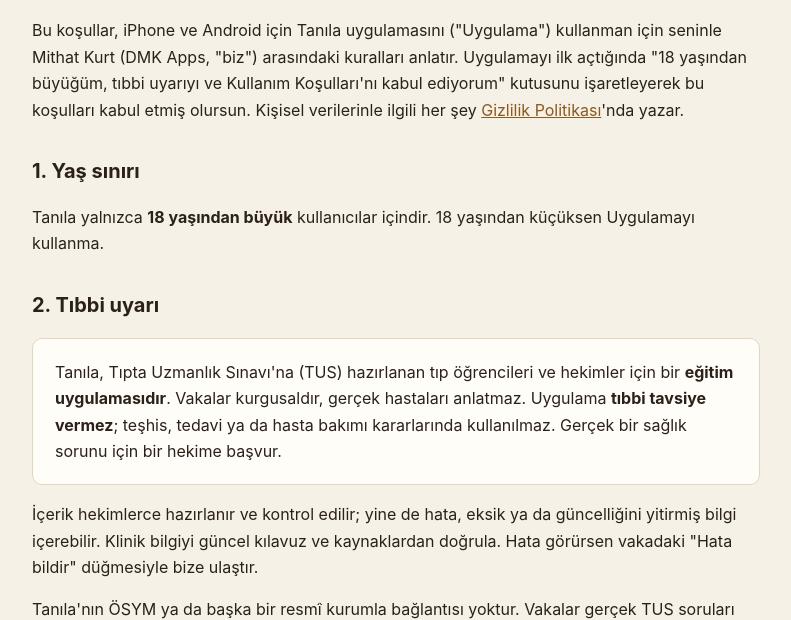
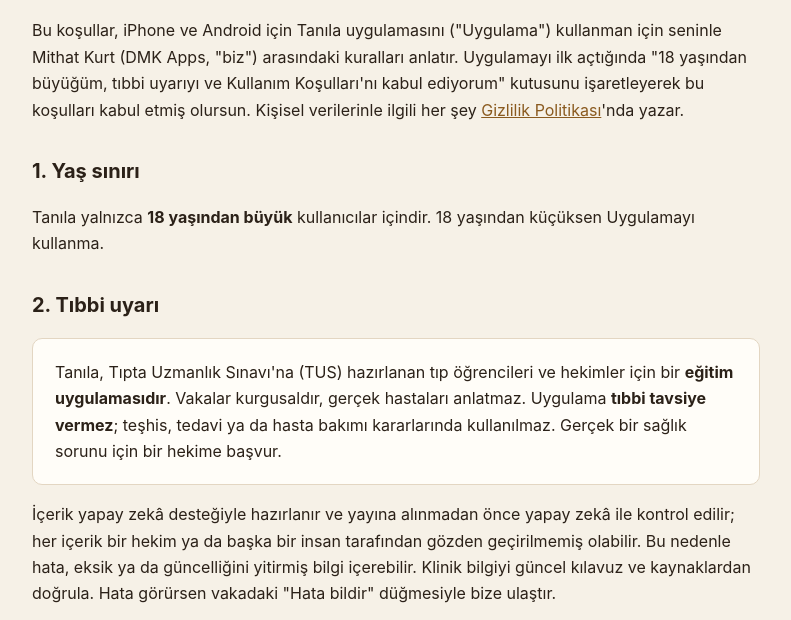
Before and after one commit to dmkbilisim/dmkapps-site, a plain HTML site: page tanila/kosullar/index.html in a window 1280 px wide. Shown: the part 172-792 px from the top of the page, without its empty margins (244-1035 px from the left). Drawn offline with Linux system fonts and the light colour scheme.

Commit message:
Tanıla Kullanım Koşulları: içerik yapay zekâ desteğiyle hazırlanır ve kontrol edilir (hekim kontrolü ifadesi kaldırıldı)
Co-Authored-By: Claude Opus 5.5 <noreply@anthropic.com>

```diff
--- a/tanila/kosullar/index.html
+++ b/tanila/kosullar/index.html
@@ -22,7 +22,7 @@
 <div class="kart">
 Tanıla, Tıpta Uzmanlık Sınavı'na (TUS) hazırlanan tıp öğrencileri ve hekimler için bir <b>eğitim uygulamasıdır</b>. Vakalar kurgusaldır, gerçek hastaları anlatmaz. Uygulama <b>tıbbi tavsiye vermez</b>; teşhis, tedavi ya da hasta bakımı kararlarında kullanılmaz. Gerçek bir sağlık sorunu için bir hekime başvur.
 </div>
-<p>İçerik hekimlerce hazırlanır ve kontrol edilir; yine de hata, eksik ya da güncelliğini yitirmiş bilgi içerebilir. Klinik bilgiyi güncel kılavuz ve kaynaklardan doğrula. Hata görürsen vakadaki "Hata bildir" düğmesiyle bize ulaştır.</p>
+<p>İçerik yapay zekâ desteğiyle hazırlanır ve yayına alınmadan önce yapay zekâ ile kontrol edilir; her içerik bir hekim ya da başka bir insan tarafından gözden geçirilmemiş olabilir. Bu nedenle hata, eksik ya da güncelliğini yitirmiş bilgi içerebilir. Klinik bilgiyi güncel kılavuz ve kaynaklardan doğrula. Hata görürsen vakadaki "Hata bildir" düğmesiyle bize ulaştır.</p>
 <p>Tanıla'nın ÖSYM ya da başka bir resmî kurumla bağlantısı yoktur. Vakalar gerçek TUS soruları değildir; puanlar, unvanlar ve tahminler sınavda alacağın sonucun garantisi değildir.</p>
 
 <h2>3. Hesap</h2>
```
